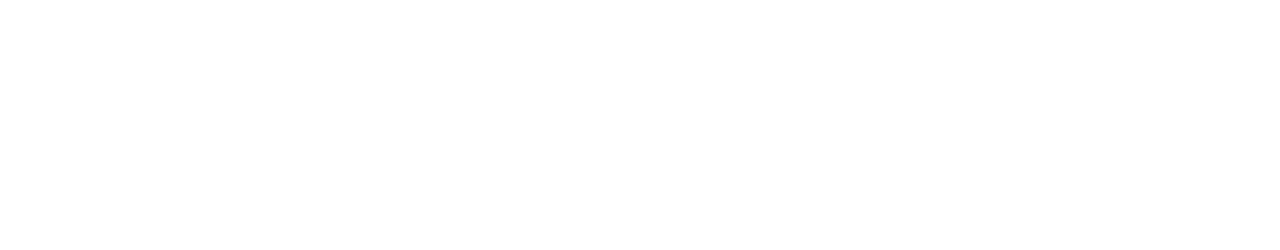
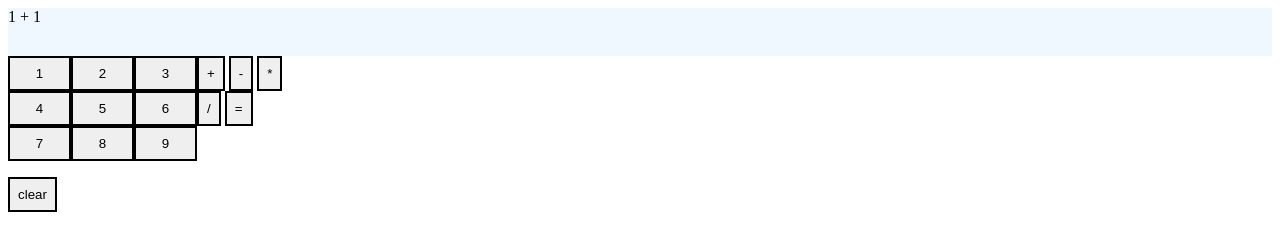
Before and after one commit to 5Jv6EhQ4U9NLNr99ucZhbB8Qj/calculator, a plain HTML site: page index.html in a window 1280 px wide. Drawn offline with Linux system fonts and the light colour scheme.

Commit message:
Updated visuals Changed intended clickable items from <div> to <button> Added clear button Added background-colour to #display to distinguish display from buttons

```diff
--- a/index.html
+++ b/index.html
@@ -7,6 +7,27 @@
         <script defer src="javascript.js"></script>
     </head>
     <body>
-
+        <div id="display">1 + 1</div>
+        <div id="button-container">
+            <div id="button-container__numbers">
+                <button>1</button>
+                <button>2</button>
+                <button>3</button>
+                <button>4</button>
+                <button>5</button>
+                <button>6</button>
+                <button>7</button>
+                <button>8</button>
+                <button>9</button>
+            </div>
+            <div id="button-container__operations">
+                <button>+</button>
+                <button>-</button>
+                <button>*</button>
+                <button>/</button>
+                <button>=</button>
+            </div>
+        </div>
+        <button id="button__clear">clear</button>
     </body>
 </html>
--- a/style.css
+++ b/style.css
@@ -0,0 +1,37 @@
+#display {
+    background-color: aliceblue;
+    width: 100px;
+}
+
+#button-container {
+    width: 300px;
+    display: flex;
+}
+
+#button-container__numbers {
+    flex-grow: 1;
+    flex-wrap: wrap;
+    display: flex;
+}
+
+#button-container__operators {
+    flex-grow: 1;
+    display: flex;
+    flex-direction: column;
+}
+
+button {
+    border-style: solid;
+    padding: 0.5rem;
+    flex-grow: 1;
+    flex-basis: 50px;
+}
+
+#button__clear {
+    margin: 1rem 0rem;
+}
+
+#display {
+    width: 100%;
+    height: 3rem;
+}
```
